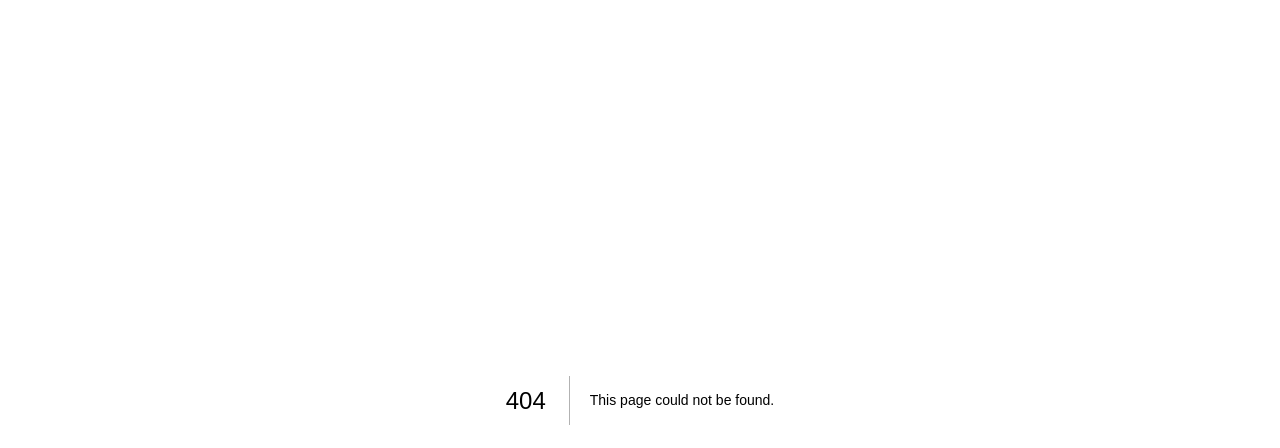
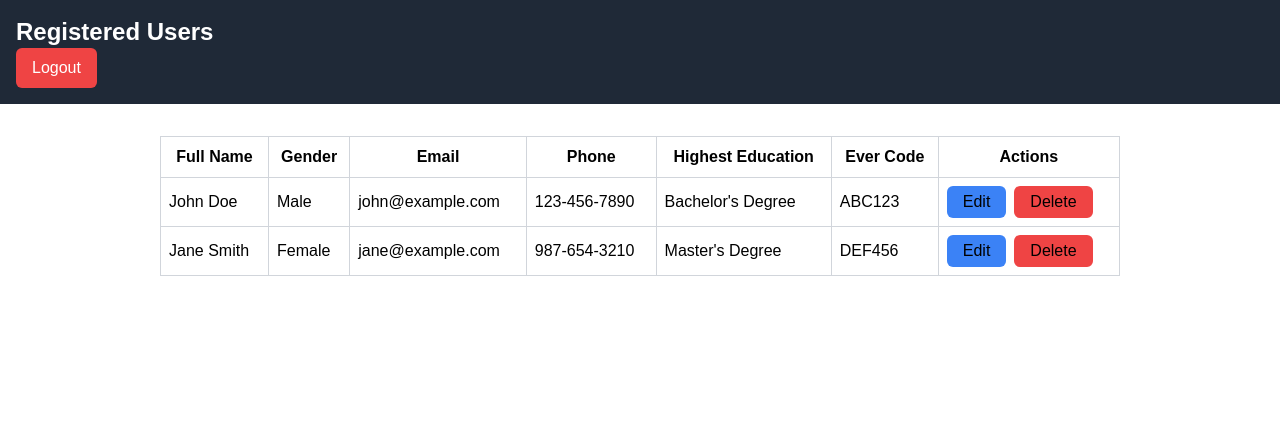
Before and after one commit to codingbagh/Mentorship_Frontend, a Next.js app: page /dashboard/users in a window 1280 px wide. Before the commit this address had no page. Shown: the top 448 px of the page. Built offline with nearby package versions, Linux system fonts and the light colour scheme.

Commit message:
Create page.js

```diff
--- /dev/null
+++ b/app/dashboard/users/page.js
@@ -0,0 +1,96 @@
+"use client"
+
+import React, {useState} from 'react';
+import {useRouter} from 'next/navigation';
+
+const Dashboard = () => {
+    const route= useRouter()
+    const [showAlert, setShowAlert] = useState(false);
+    const [isHovered, setIsHovered] = useState(false);
+
+    const handleMouseEnter = () => {
+        setIsHovered(true);
+    };
+
+    const handleMouseLeave = () => {
+        setIsHovered(false);
+    };
+    const router = ()=>{
+
+        route.push("/dashboard")
+        setShowAlert(false)
+    }
+    return (
+        <div className="flex flex-col h-screen">
+             {showAlert && (
+                <div
+                    className={`fixed bottom-0 right-0 mb-4 mr-4 bg-blue-500 text-white px-6 py-4 rounded-md shadow-md ${
+                        isHovered ? '' : 'animate-bounce'
+                    }`}
+                    onMouseEnter={handleMouseEnter}
+                    onMouseLeave={handleMouseLeave}
+                >
+                    Are you sure you want to logout??
+                    <div className="mt-4">
+                        <button className="mr-4 px-4 py-2 bg-white text-blue-500 rounded-md shadow-md" onClick={router}>
+                            Yes
+                        </button>
+                        <button className="px-4 py-2 bg-white text-blue-500 rounded-md shadow-md" onClick={() => setShowAlert(false)}>
+                            No
+                        </button>
+                    </div>
+                </div>
+            )}
+            <div className="bg-gray-800 text-white p-4">
+                <h1 className="text-2xl font-bold">Registered Users</h1>
+                <button onClick={()=>{setShowAlert(true)}} className="bg-red-500 hover:bg-red-600 px-4 py-2 rounded-md ml-auto">Logout</button>
+            </div>
+            <div className="flex justify-center flex-grow">
+                <div className="w-full max-w-5xl p-8">
+                    <table className="w-full border-collapse border border-gray-300">
+                        <thead>
+                            <tr>
+                                <th className="border border-gray-300 p-2">Full Name</th>
+                                <th className="border border-gray-300 p-2">Gender</th>
+                                <th className="border border-gray-300 p-2">Email</th>
+                                <th className="border border-gray-300 p-2">Phone</th>
+                                <th className="border border-gray-300 p-2">Highest Education</th>
+                                <th className="border border-gray-300 p-2">Ever Code</th>
+                                <th className="border border-gray-300 p-2">Actions</th>
+                            </tr>
+                        </thead>
+                        <tbody>
+                            <tr>
+                                <td className="border border-gray-300 p-2">John Doe</td>
+                                <td className="border border-gray-300 p-2">Male</td>
+                                <td className="border border-gray-300 p-2">john@example.com</td>
+                                <td className="border border-gray-300 p-2">123-456-7890</td>
+                                <td className="border border-gray-300 p-2">Bachelor's Degree</td>
+                                <td className="border border-gray-300 p-2">ABC123</td>
+                                <td className="border border-gray-300 p-2">
+                                    <button className="bg-blue-500 hover:bg-blue-600 px-4 py-1 rounded-md mr-2">Edit</button>
+                                    <button className="bg-red-500 hover:bg-red-600 px-4 py-1 rounded-md">Delete</button>
+                                </td>
+                            </tr>
+                            <tr>
+                                <td className="border border-gray-300 p-2">Jane Smith</td>
+                                <td className="border border-gray-300 p-2">Female</td>
+                                <td className="border border-gray-300 p-2">jane@example.com</td>
+                                <td className="border border-gray-300 p-2">987-654-3210</td>
+                                <td className="border border-gray-300 p-2">Master's Degree</td>
+                                <td className="border border-gray-300 p-2">DEF456</td>
+                                <td className="border border-gray-300 p-2">
+                                    <button className="bg-blue-500 hover:bg-blue-600 px-4 py-1 rounded-md mr-2">Edit</button>
+                                    <button className="bg-red-500 hover:bg-red-600 px-4 py-1 rounded-md">Delete</button>
+                                </td>
+                            </tr>
+                            {/* Add more rows as needed */}
+                        </tbody>
+                    </table>
+                </div>
+            </div>
+        </div>
+    );
+};
+
+export default Dashboard;
```
